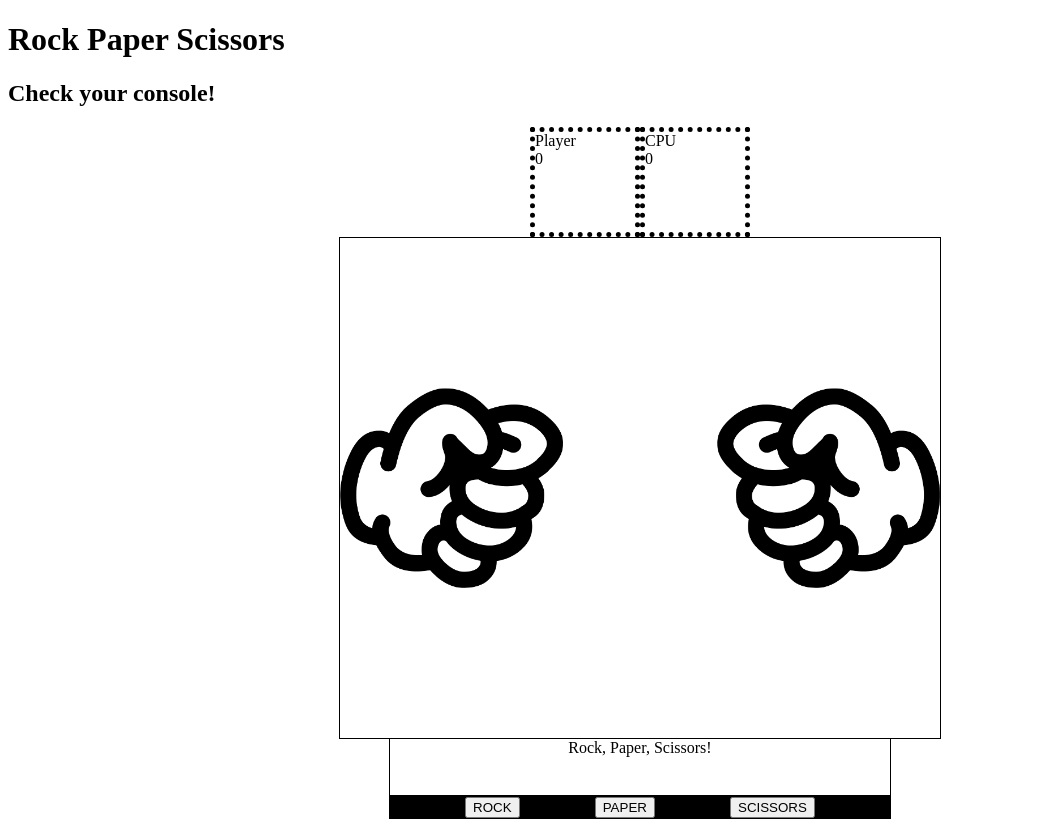
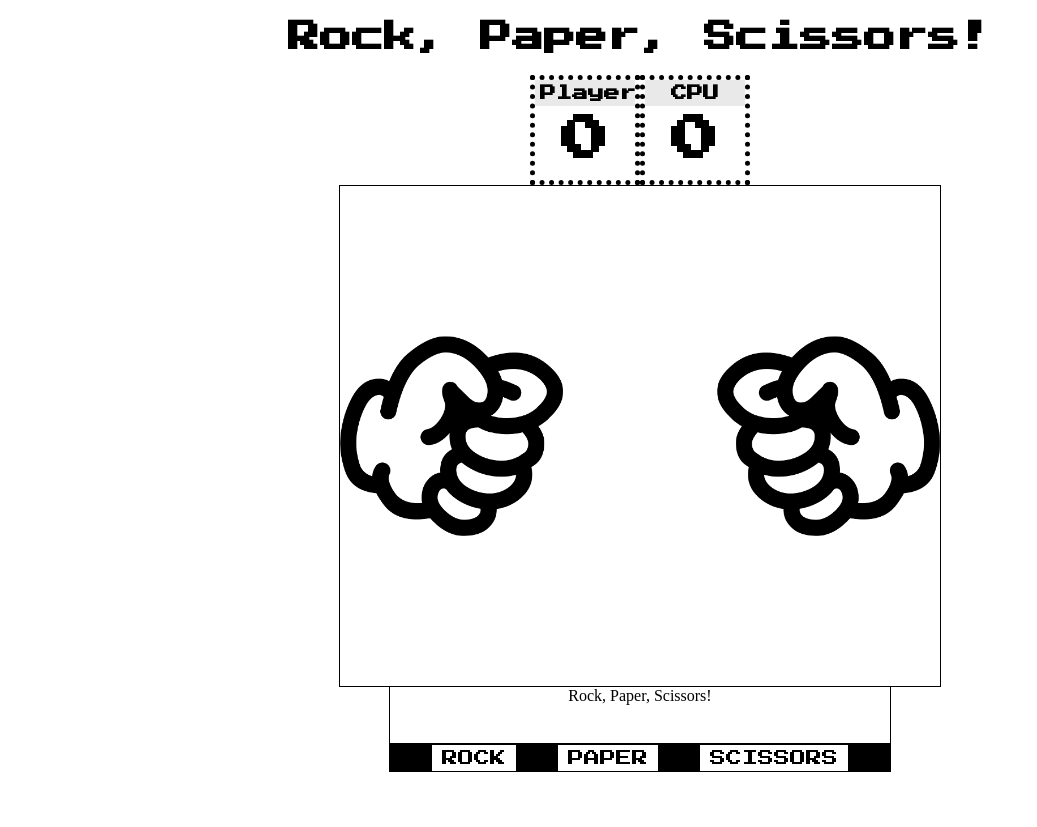
Before and after one commit to nickdavidson/rock-paper-scissors, a plain HTML site: page index.html in a window 1280 px wide. Shown: the whole page, without its empty margins (0-1037 px from the left). After the commit the page ends 800 px from the top, so only its background shows below. Drawn offline with Linux system fonts and the light colour scheme.

Commit message:
Add style to scoreboard and play buttons.

```diff
--- a/css/styles.css
+++ b/css/styles.css
@@ -1,3 +1,10 @@
+@import url('https://fonts.googleapis.com/css2?family=Press+Start+2P&display=swap');
+
+h1 {
+    text-align: center;
+    font-family: 'Press Start 2P', cursive;
+}
+
 div #output {
     white-space: pre-wrap;
     height: 3.5em;
@@ -53,3 +60,28 @@ div #game-screen {
     height: 100px;
     border: 5px dotted black;
 }
+
+.player-name {
+    padding: 5px;
+    text-align: center;
+    font-size: 1em;
+    font-weight: 800;
+    background-color: rgb(233, 233, 233);
+    font-family: 'Press Start 2P', cursive;
+}
+
+.score-display {
+    text-align: center;
+    font-size: 3em;
+    font-weight: 800;
+    font-family: 'Press Start 2P', cursive;
+    padding-top: 10px;
+}
+
+.play-button {
+    font-family: 'Press Start 2P', cursive;
+    background-color: white;
+    border: none;
+    padding: 5px 10px 5px 10px;
+    font-size: 1em;
+}
--- a/index.html
+++ b/index.html
@@ -4,22 +4,21 @@
     <meta charset="UTF-8">
     <meta http-equiv="X-UA-Compatible" content="IE=edge">
     <meta name="viewport" content="width=device-width, initial-scale=1.0">
-    <title>Rock Paper Scissors</title>
+    <title>Rock, Paper, Scissors!</title>
     <script src="js/script.js" defer></script>
     <link rel="stylesheet" href="css/styles.css">
 </head>
 <body>
-    <h1>Rock Paper Scissors</h1>
-    <h2>Check your console!</h2>
+    <h1>Rock, Paper, Scissors!</h1>
     <div id="container">
         <div id="scoreboard">
             <div class="score-box">
                 <div class="player-name">Player</div>
-                <div id="player-score"></div>
+                <div class="score-display" id="player-score"></div>
             </div>
             <div class="score-box">
                 <div class="player-name">CPU</div>
-                <div id="cpu-score"></div>
+                <div class="score-display" id="cpu-score"></div>
             </div>
 
         </div>
--- a/js/script.js
+++ b/js/script.js
@@ -218,16 +218,19 @@ const SCISSORS_IMAGE = "./img/scissors.png";
 const rockButton = document.createElement("button");
 rockButton.innerHTML = "ROCK";
 rockButton.id = "rock";
+rockButton.className = "play-button";
 rockButton.addEventListener('click', buttonPlay);
 
 const paperButton = document.createElement("button");
 paperButton.textContent = "PAPER";
 paperButton.id = "paper";
+paperButton.className = "play-button";
 paperButton.addEventListener('click', buttonPlay);
 
 const scissorsButton = document.createElement("button");
 scissorsButton.textContent = "SCISSORS";
 scissorsButton.id ="scissors"
+scissorsButton.className = "play-button";
 scissorsButton.addEventListener('click', buttonPlay);
 
 let outputText = "Rock, Paper, Scissors!"
```
